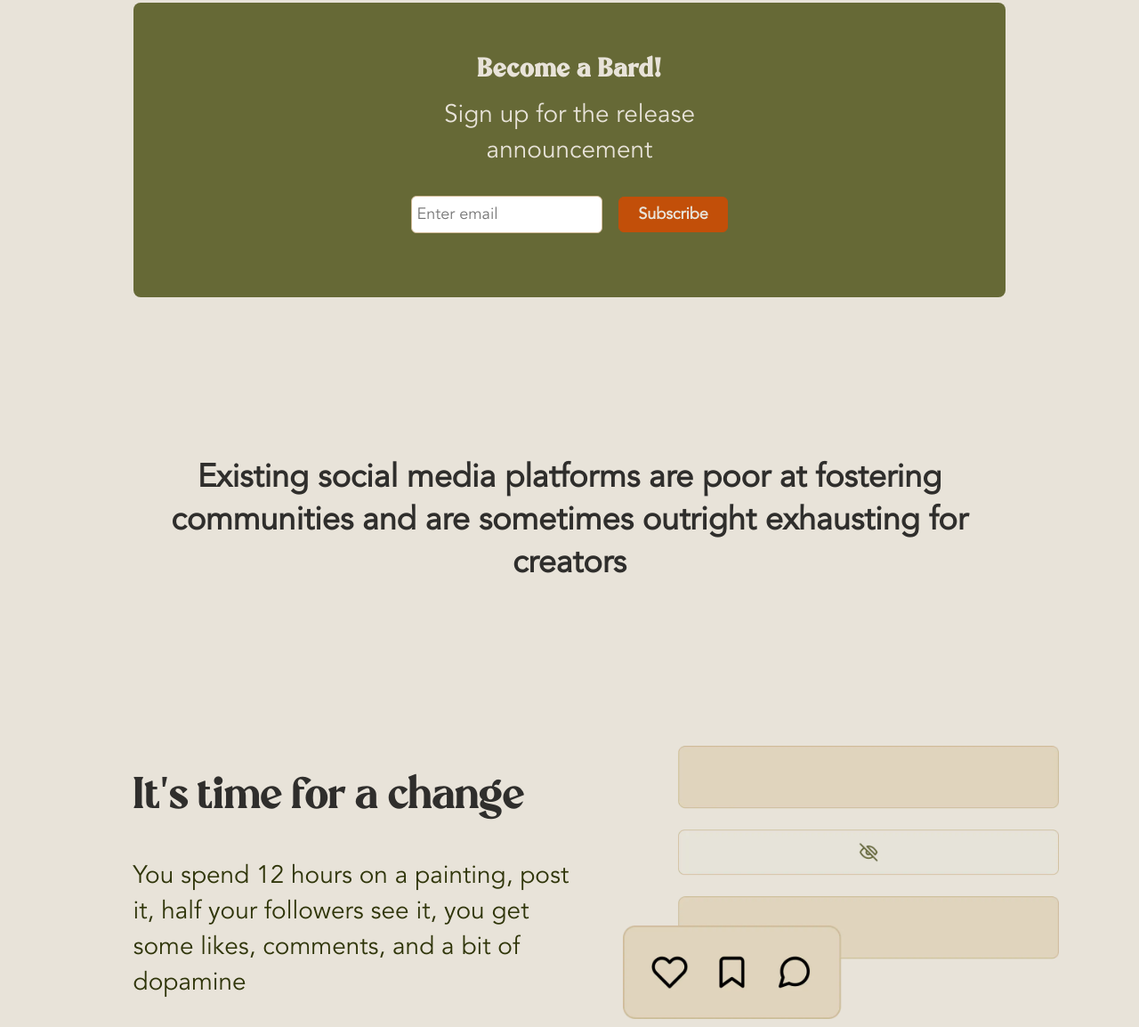
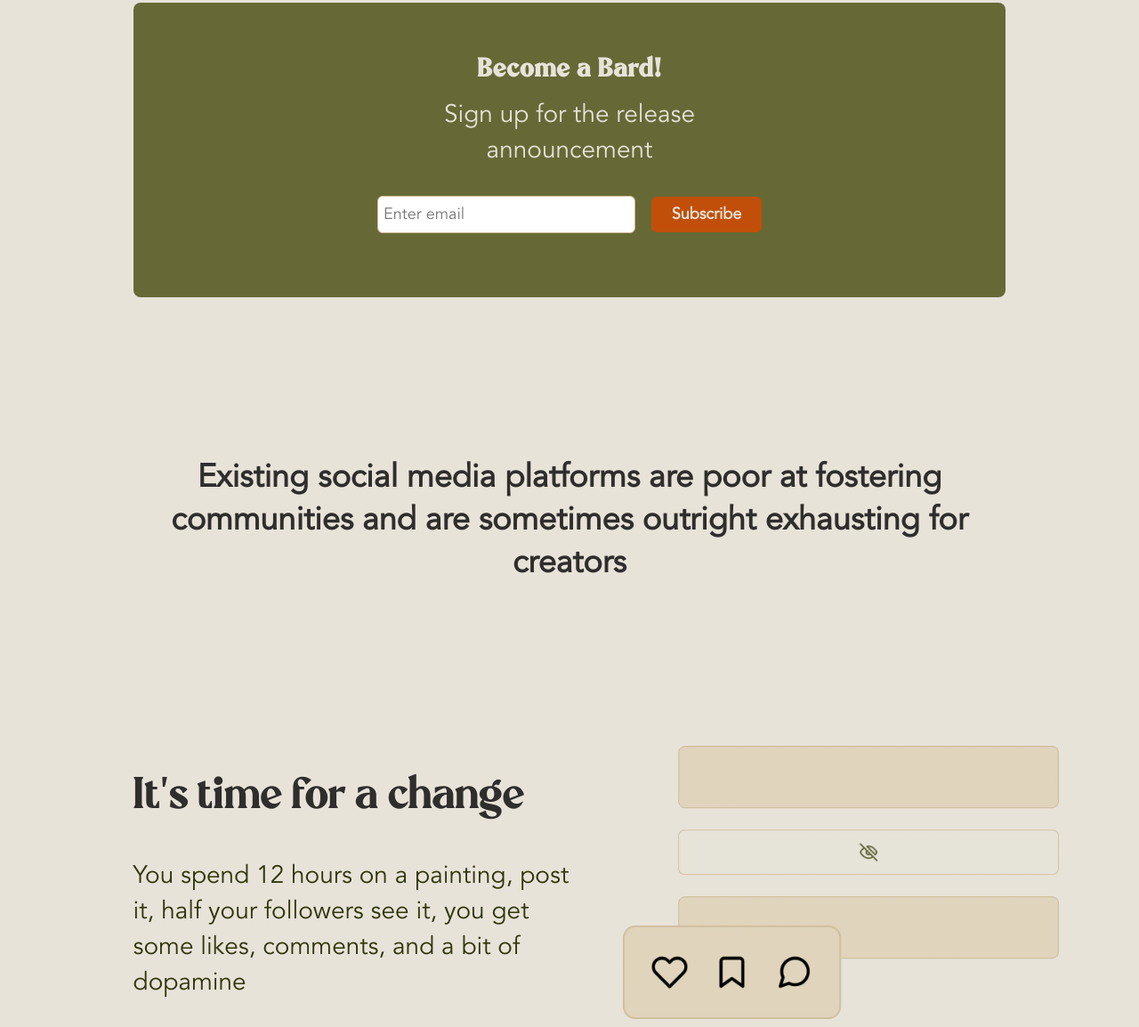
Before and after one commit to ProgrammingJoe/bardlanding, a Gatsby site: page / in a window 1280 px wide. Shown: the part 1045-2199 px from the top of the page at 89% size. Built offline with nearby package versions, Linux system fonts and the light colour scheme; Gatsby itself is replaced by a stand-in of ours.

Commit message:
More email formatting

```diff
--- a/src/components/cta.js
+++ b/src/components/cta.js
@@ -43,6 +43,8 @@ const Form = styled.div`
   input {
     height: 42px;
     padding: 0px 6px;
+    max-width: 290px;
+    width: 80%;
   }
 
   button {
@@ -54,6 +56,8 @@ const Form = styled.div`
     flex-direction: column;
     gap: 12px;
     align-items: stretch;
+    width: 100%;
+    max-width: 440px;
   }
 `
 
```
